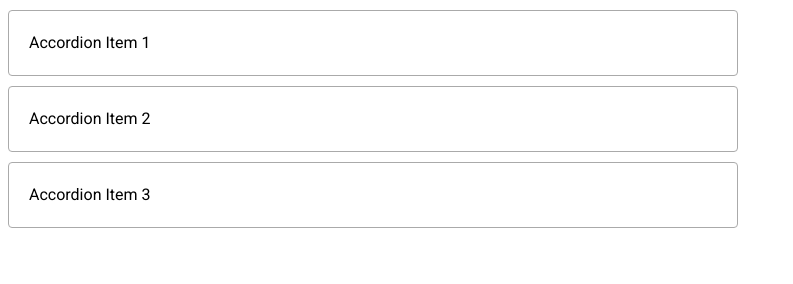
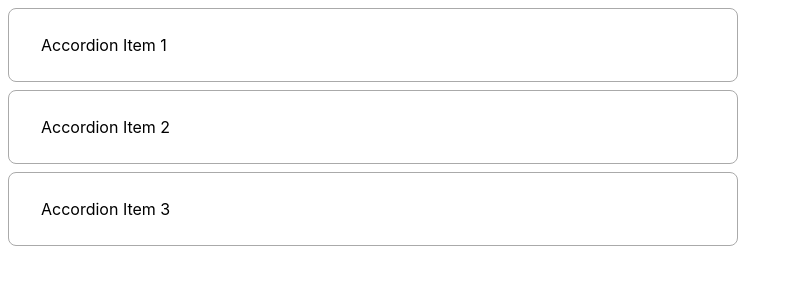
Before and after one commit to js-tasks-ru/htmlcss-20240216_chin-chin-23, a website: page 03-lection1/02-accordion/index.html in a window 1280 px wide. Shown: the whole page, without its empty margins (0-793 px from the left). Drawn offline with Linux system fonts and the light colour scheme.

Commit message:
fixed after review

```diff
--- a/03-lection1/02-accordion/accordion.css
+++ b/03-lection1/02-accordion/accordion.css
@@ -4,13 +4,13 @@
 
 .accordion__item {
     border: 1px solid #aaa;
-    border-radius: 4px;
-    padding: 10px;
-    margin: 10px 0;
+    border-radius: 8px;
+    padding: 24px 32px;
+    margin-bottom: 8px;
 }
 
 .accordion__item:last-child {
-    margin: 10px 0 0;
+    margin-bottom: 0;
 }
 
 .accordion__summary {
@@ -18,9 +18,9 @@
     font-size: 16px;
     font-weight: 400;
     line-height: 24px;
-    padding: 10px;
     border-radius: 4px;
     cursor: pointer;
+    font-family: 'Inter', serif;
 }
 
 .accordion__summary::-webkit-details-marker {
@@ -32,8 +32,8 @@
 }
 
 .accordion__text {
-    padding: 10px;
     font-size: 16px;
     font-weight: 400;
     line-height: 24px;
+    font-family: 'Inter', serif;
 }
```
